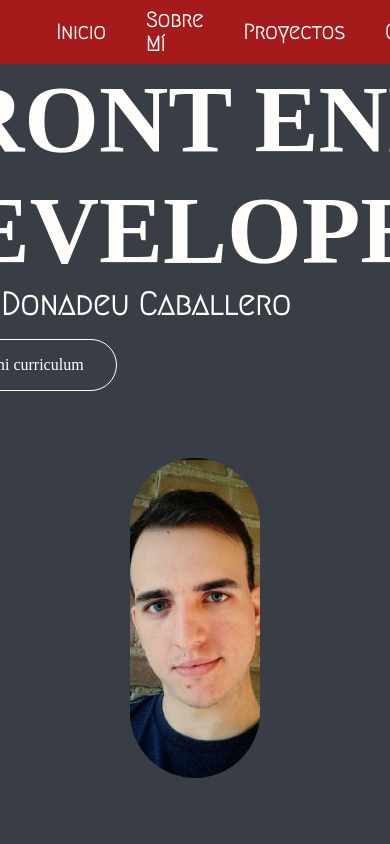
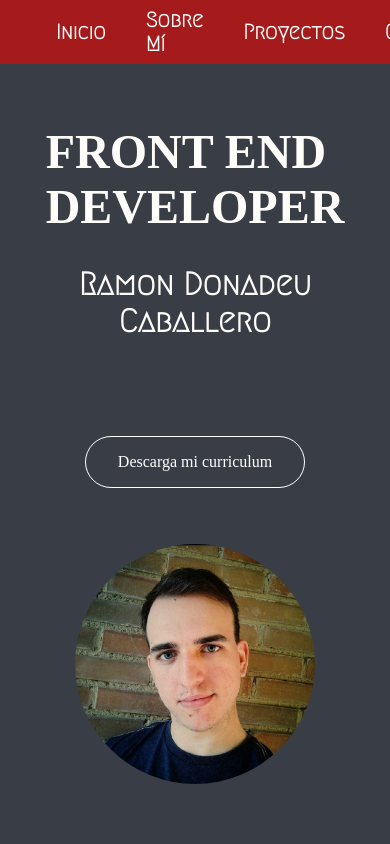
Before and after one commit to RamonDonadeu/myWebpage, a plain HTML site: page index.html in a window 390 px wide. Shown: the top 844 px of the page. Drawn offline with Linux system fonts and the light colour scheme; a web font is replaced by a local one.

Commit message:
Main Section Responsive

```diff
--- a/css/index.css
+++ b/css/index.css
@@ -197,9 +197,3 @@ footer > div {
 .footer--links a img {
   height: 5rem;
 }
-
-/* Responsive */
-@media (max-width: 750px) {
-  .mainContent {
-  }
-}
--- a/css/mainSection.css
+++ b/css/mainSection.css
@@ -10,6 +10,9 @@
   justify-content: space-around;
 }
 
+.infoContainer {
+  max-width: 100%;
+}
 .especializacion {
   font-size: 6rem;
   font-weight: bold;
@@ -68,5 +71,30 @@
 @media (max-width: 950px) {
   .mainSection {
     flex-direction: column;
+    padding-block: 2rem;
+  }
+  .infoContainer {
+    display: flex;
+    flex-direction: column;
+    align-items: center;
+  }
+  .especializacion {
+    font-size: 3rem;
+    width: min-content;
+  }
+  .nombre {
+    padding-block: 2rem;
+    text-align: center;
+  }
+  .infoContainer a {
+    margin-top: 3rem;
+  }
+  .fotoAvatar {
+    width: 100%;
+    height: auto;
+  }
+  .fotoContainer {
+    height: 15rem;
+    width: 15rem;
   }
 }
```
